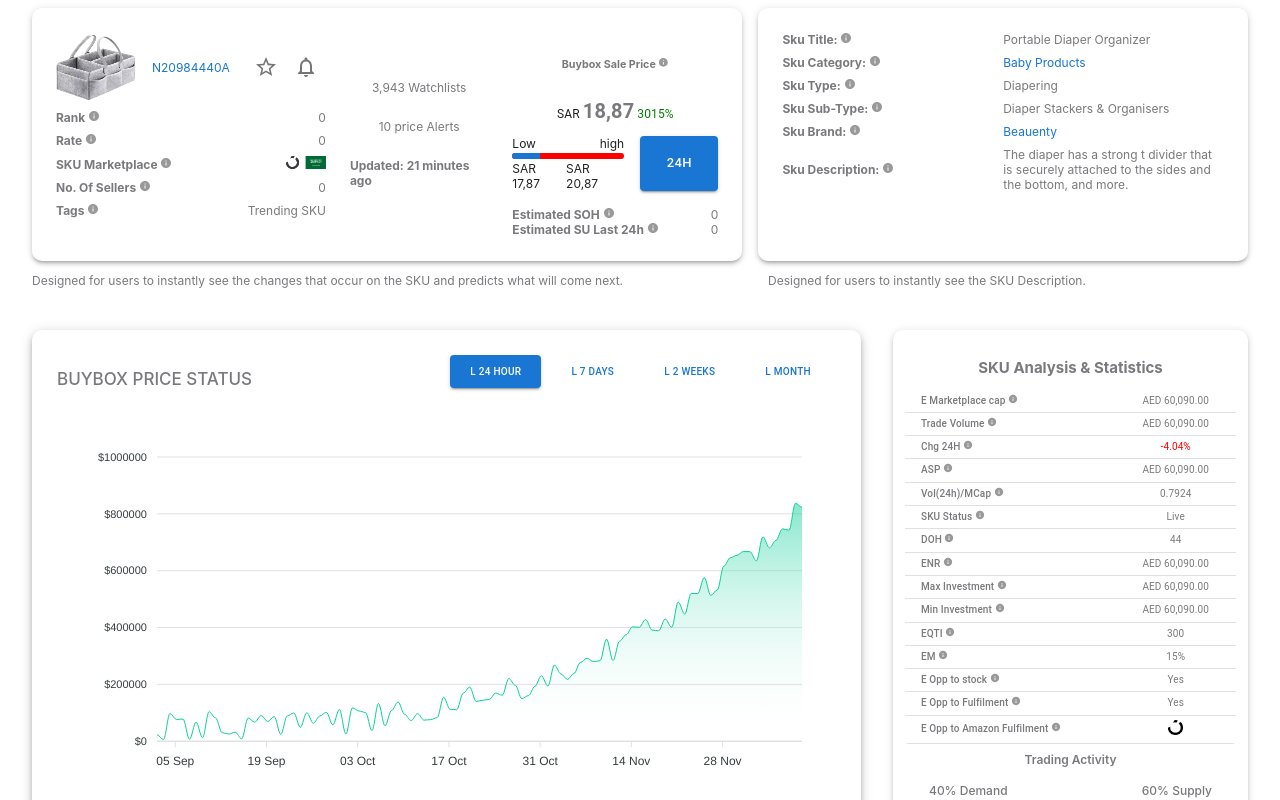
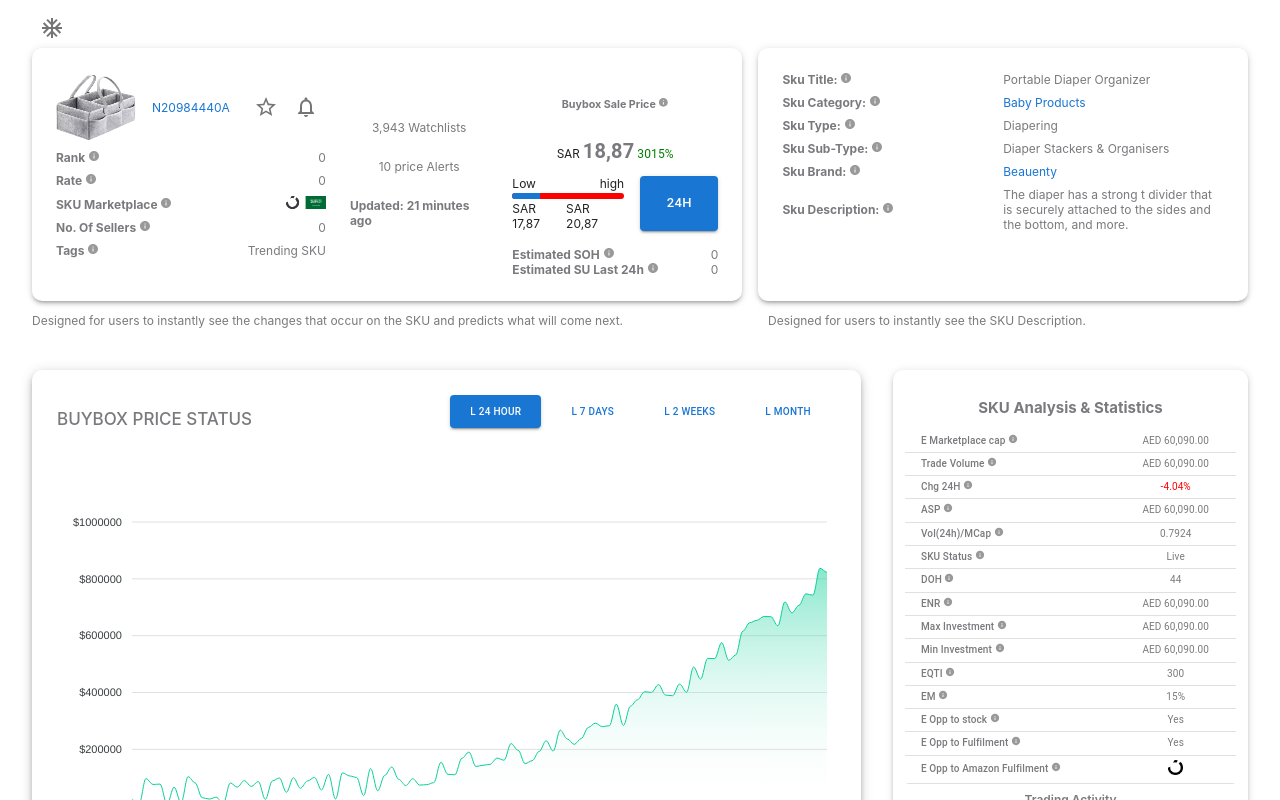
Before and after one commit to checkiamsiam/mui-sku-details-page, a React (Vite) app: page / in a window 1280 px wide. Shown: the top 800 px of the page. Built offline with nearby package versions, Linux system fonts and the light colour scheme.

Commit message:
modal work start

```diff
--- a/src/components/BuyBoxPriceStatus.jsx
+++ b/src/components/BuyBoxPriceStatus.jsx
@@ -35,10 +35,7 @@
 
     for (let i = 0; i < 100; i++) {
       let start = new Date();
-      dayBalanceData.push([
-        start.setDate(start.getDate() + i - 100),
-        dayDummyData[i],
-      ]);
+      dayBalanceData.push([start.setDate(start.getDate() + i - 100), dayDummyData[i]]);
     }
     return [{ data: dayBalanceData }];
   };
@@ -50,10 +47,7 @@
 
     for (let i = 0; i < 100; i++) {
       let start = new Date();
-      weekBalanceData.push([
-        start.setDate(start.getDate() + i * 7 - 100 * 7),
-        weekDummyData[i],
-      ]);
+      weekBalanceData.push([start.setDate(start.getDate() + i * 7 - 100 * 7), weekDummyData[i]]);
     }
     return [{ data: weekBalanceData }];
   };
@@ -65,10 +59,7 @@
 
     for (let i = 0; i < 100; i++) {
       let start = new Date();
-      monthBalanceData.push([
-        start.setDate(start.getDate() + i * 30 - 100 * 30),
-        monthDummyData[i],
-      ]);
+      monthBalanceData.push([start.setDate(start.getDate() + i * 30 - 100 * 30), monthDummyData[i]]);
     }
     return [{ data: monthBalanceData }];
   };
@@ -80,10 +71,7 @@
 
     for (let i = 0; i < 100; i++) {
       let start = new Date();
-      yearBalanceData.push([
-        start.setDate(start.getDate() + i * 365 - 100 * 365),
-        yearDummyData[i],
-      ]);
+      yearBalanceData.push([start.setDate(start.getDate() + i * 365 - 100 * 365), yearDummyData[i]]);
     }
     return [{ data: yearBalanceData }];
   };
@@ -137,14 +125,9 @@
   };
 
   return (
-    <Box sx={{ padding: "25px", boxShadow: 5, borderRadius: "10px" }}>
+    <Box sx={{ padding: "", boxShadow: 5, borderRadius: "10px" }}>
       <TabContext value={value}>
-        <Stack
-          direction={{ xs: "column", md: "row" }}
-          alignItems="center"
-          justifyContent="space-between"
-          spacing={2}
-        >
+        <Stack direction={{ xs: "column", md: "row" }} alignItems="center" justifyContent="space-between" spacing={2} padding="25px">
           <h2
             style={{
               fontSize: "17px",
@@ -165,6 +148,7 @@
                 },
               }}
             >
+              <Stack direction={{ sm: "row" }}>
                 {tabData.map((tab) => (
                   <Button
                     key={tab.value}
@@ -181,40 +165,21 @@
                     {tab.label}
                   </Button>
                 ))}
+              </Stack>
             </TabList>
           </Box>
         </Stack>
         <TabPanel value="1">
-          <Chart
-            options={apexChartOpts}
-            series={getDayBalance()}
-            type="area"
-            height={346}
-          />
+          <Chart options={apexChartOpts} series={getDayBalance()} type="area" height={346} />
         </TabPanel>
         <TabPanel value="2">
-          <Chart
-            options={apexChartOpts}
-            series={getWeekBalance()}
-            type="area"
-            height={346}
-          />
+          <Chart options={apexChartOpts} series={getWeekBalance()} type="area" height={346} />
         </TabPanel>
         <TabPanel value="3">
-          <Chart
-            options={apexChartOpts}
-            series={getMonthBalance()}
-            type="area"
-            height={346}
-          />
+          <Chart options={apexChartOpts} series={getMonthBalance()} type="area" height={346} />
         </TabPanel>
         <TabPanel value="4">
-          <Chart
-            options={apexChartOpts}
-            series={getYearBalance()}
-            type="area"
-            height={346}
-          />
+          <Chart options={apexChartOpts} series={getYearBalance()} type="area" height={346} />
         </TabPanel>
       </TabContext>
     </Box>
--- a/src/pages/productDetails.jsx
+++ b/src/pages/productDetails.jsx
@@ -1,12 +1,43 @@
-import { Container } from "@mui/material";
+import { Button, Container, Dialog, DialogActions, DialogContent, DialogContentText, DialogTitle, IconButton } from "@mui/material";
 import ChartAndAnalysis from "../components/ChartAndAnalysis";
 import ComparableTradeVolume from "../components/ComparableTradeVolume";
 import ProductAnalysisTable from "../components/ProductAnalysisTable";
 import ProductDetailsAnalysisSection from "../components/ProductDetailsAnalysisSection";
+import AcUnitIcon from "@mui/icons-material/AcUnit";
+import { useEffect, useRef, useState } from "react";
 
 const ProductDetails = () => {
+  const [open, setOpen] = useState(false);
+  const descriptionElementRef = useRef(null);
+  useEffect(() => {
+    if (open) {
+      const { current: descriptionElement } = descriptionElementRef;
+      if (descriptionElement !== null) {
+        descriptionElement.focus();
+      }
+    }
+  }, [open]);
   return (
     <Container maxWidth="xl">
+      <IconButton onClick={() => setOpen(true)}>
+        <AcUnitIcon></AcUnitIcon>
+      </IconButton>
+      <Dialog
+        open={open}
+        onClose={() => setOpen(false)}
+        scroll="body"
+        aria-labelledby="scroll-dialog-title"
+        aria-describedby="scroll-dialog-description"
+      >
+        <DialogTitle id="scroll-dialog-title">Get Alert</DialogTitle>
+        <DialogContent dividers>
+          <DialogContentText id="scroll-dialog-description" ref={descriptionElementRef} tabIndex={-1}></DialogContentText>
+        </DialogContent>
+        <DialogActions>
+          <Button variant="contained" sx={{backgroundColor: "transparent" , color: "black", outline: "1px solid black"}}>Add Alert</Button>
+          <Button onClick={()=>setOpen(false)} variant="text" sx={{backgroundColor:"#CACED2", color: "black" }}>Close</Button>
+        </DialogActions>
+      </Dialog>
       <ProductDetailsAnalysisSection />
       <ChartAndAnalysis />
       <ProductAnalysisTable />
```
Lines whose indentation alone changed are shown as unchanged.
